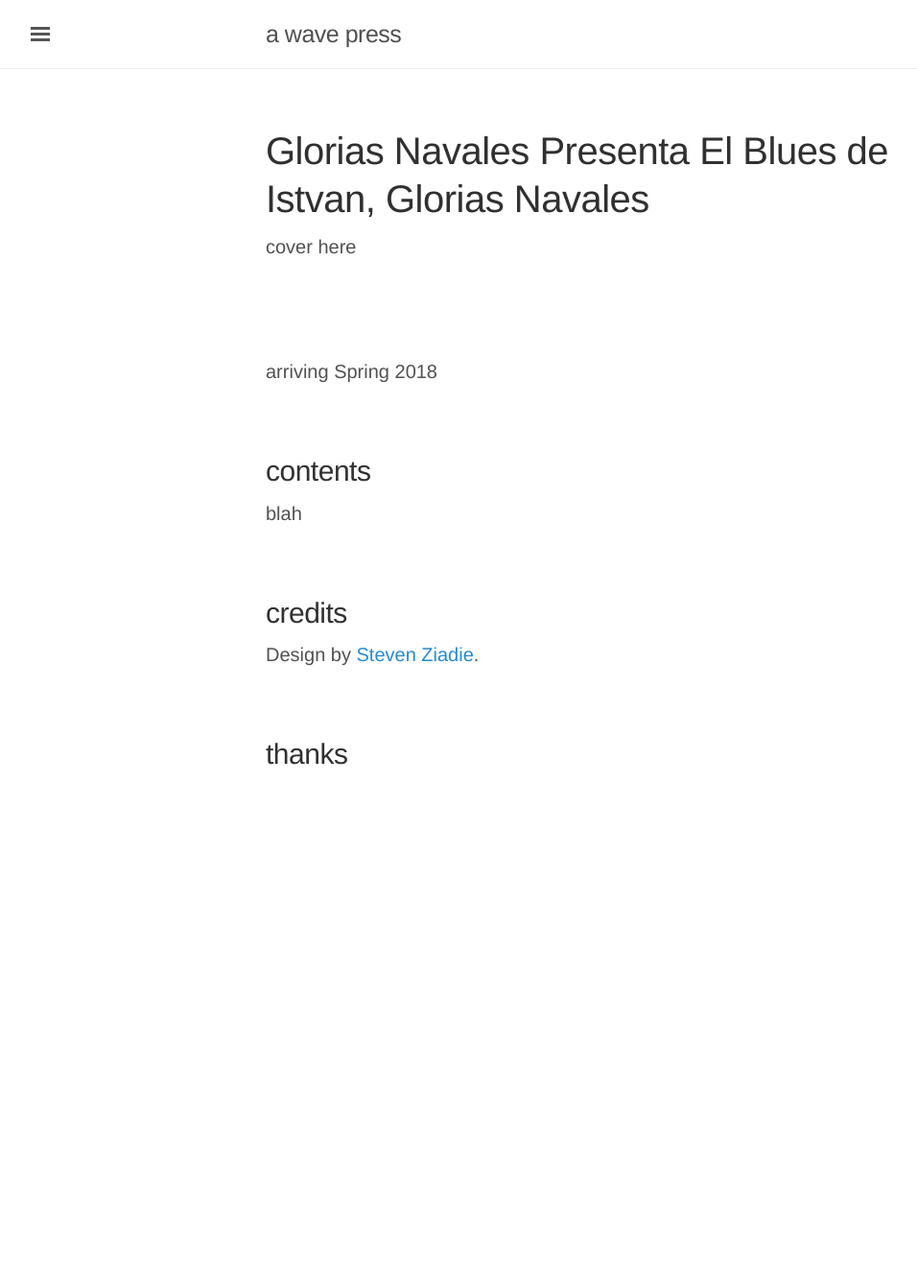
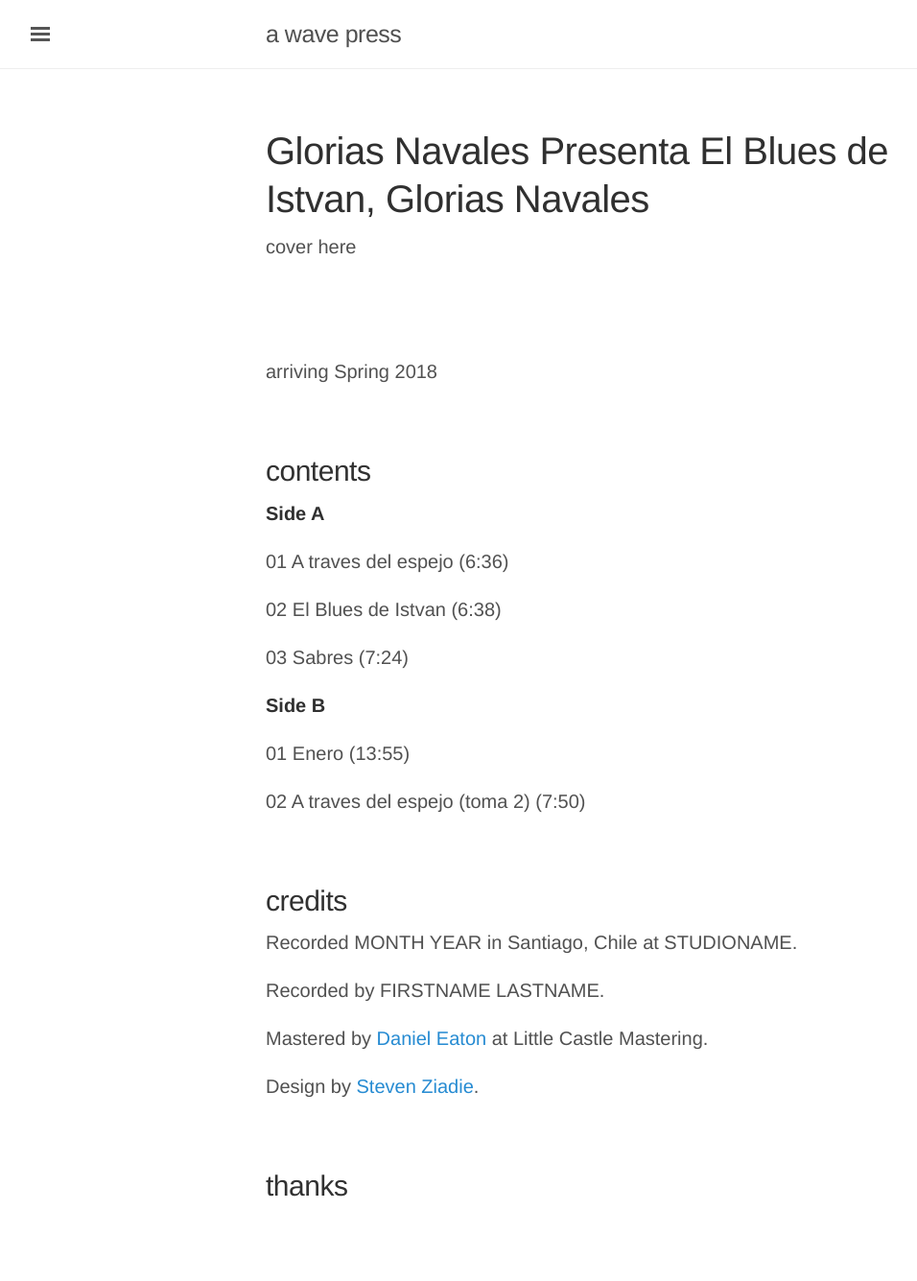
Before and after one commit to caseyanderson/awavepress.com, a Jekyll site: the page built from _posts/releases/2018-02-01-GxNx-Presenta-El-Blues-de-Istvan.md, in a window 1280 px wide. Shown: the whole page at 96% size, without its empty margins (3-959 px from the left). Built offline with Jekyll 4.4.1, drawn with Linux system fonts in a browser that asks for light colours; before the commit the page ends 900 px from its top, so only the background shows below that.

Commit message:
adjustments

```diff
--- a/_posts/releases/2018-02-01-GxNx-Presenta-El-Blues-de-Istvan.md
+++ b/_posts/releases/2018-02-01-GxNx-Presenta-El-Blues-de-Istvan.md
@@ -18,13 +18,31 @@ cover here
 
 ## contents
 
-blah
+**Side A**
+
+01 A traves del espejo (6:36)
+
+02 El Blues de Istvan (6:38)
+
+03 Sabres (7:24)
+
+**Side B**
+
+01 Enero (13:55)
+
+02 A traves del espejo (toma 2) (7:50)
 
 <br/>
 
 ## credits
 
-Design by [Steven Ziadie](http://estzi.com/).
+Recorded MONTH YEAR in Santiago, Chile at STUDIONAME.
+
+Recorded by FIRSTNAME LASTNAME.
+
+Mastered by [Daniel Eaton](https://danielcastledine.com/) at Little Castle Mastering.
+
+Design by [Steven Ziadie](http://s-ziadie.com/).
 
 <br/>
 
```
Also changed, not shown: _posts/releases/2018-02-01-Electrocardiographs-CRT.md (+1 -0 lines).
